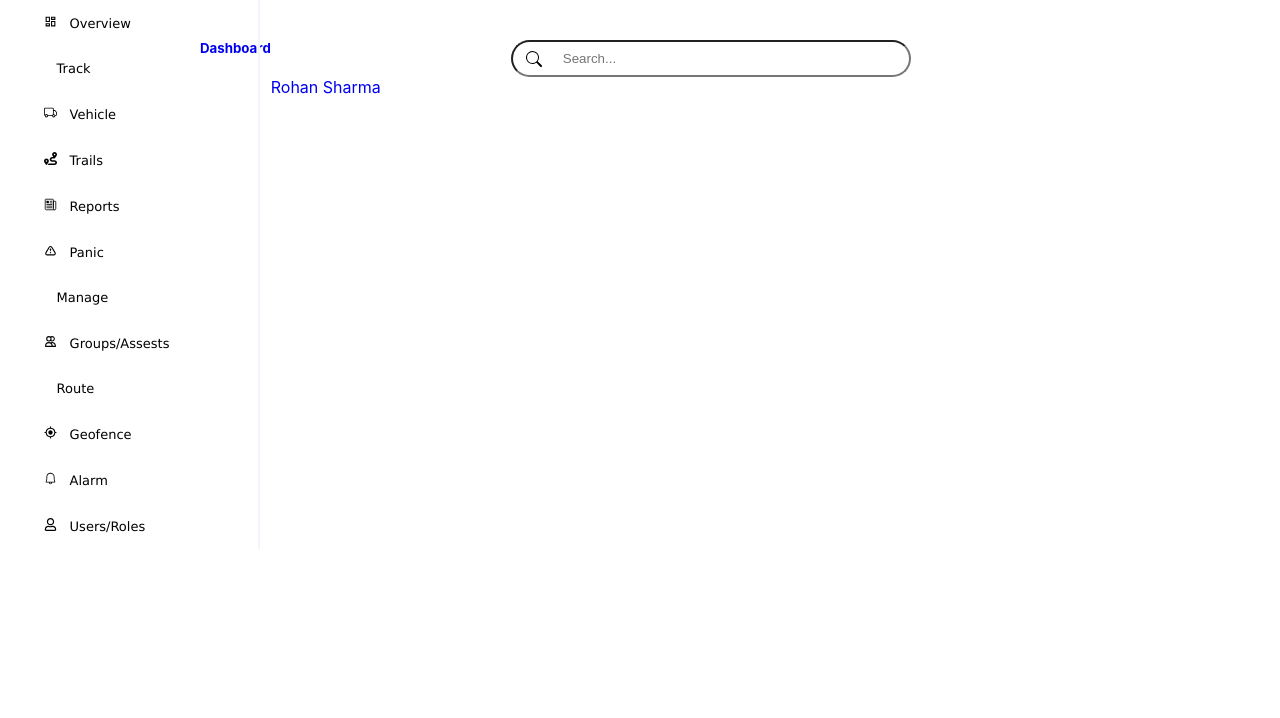
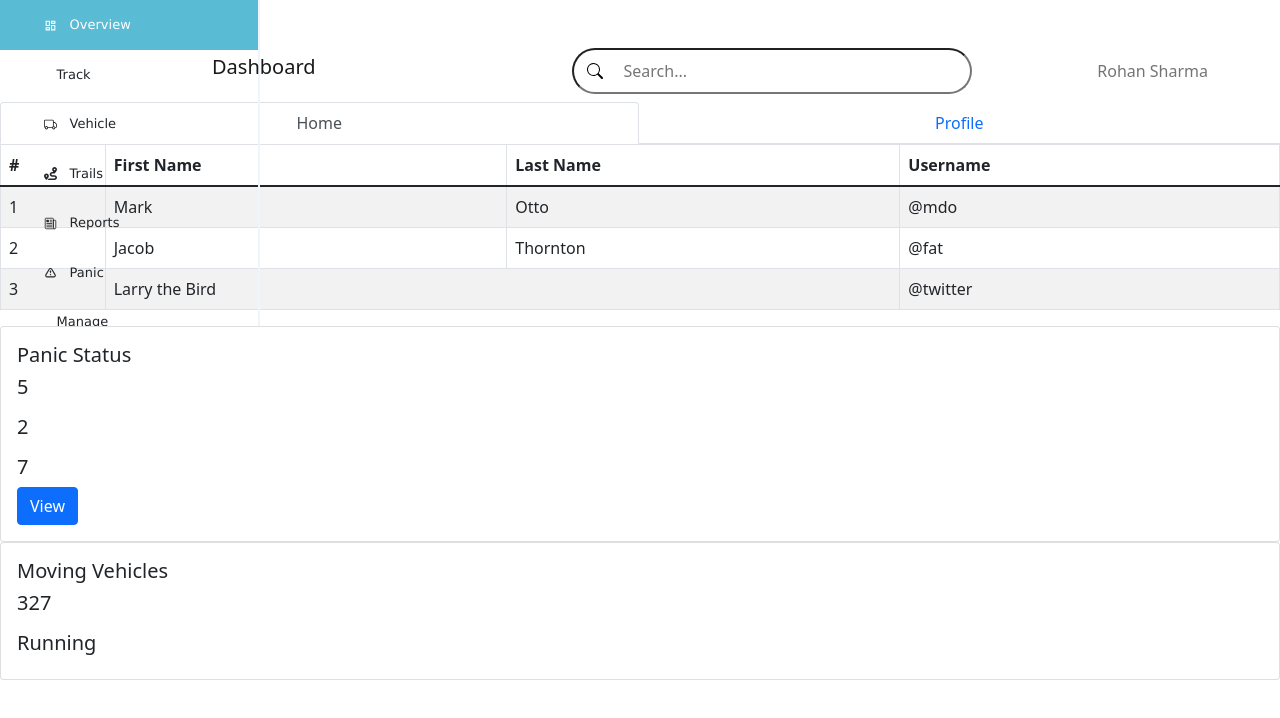
Before and after one commit to Vineeela/VTS-APPMAIN, a React (Create React App) app: page / in a window 1280 px wide. Shown: the top 718 px of the page. Built offline with nearby package versions, Linux system fonts and the light colour scheme.

Commit message:
added card and tab

```diff
--- /dev/null
+++ b/src/components/Cards/Card.js
@@ -0,0 +1,42 @@
+import React from "react";
+import { Card, Button, Container } from "react-bootstrap";
+import { Form } from "react-bootstrap";
+import { Row, Col } from "react-bootstrap";
+import CardHeader from "react-bootstrap/esm/CardHeader";
+import './Card.css'
+
+
+//changes
+function Cardss() {
+    return (
+<div>
+        {/* // Panic Status Cards */}
+        <Card className="crd">
+            <Card.Body>
+                <h5>
+                    <Card.Title>Panic Status</Card.Title>
+                    <Card.Text>5</Card.Text>
+                    <Card.Text>2</Card.Text>
+                    <Card.Text>7</Card.Text>
+
+
+                </h5>
+                <Button> View </Button>
+            </Card.Body>
+        </Card>
+
+        {/* // Today Alarm card */}
+        <Card className="crdd">
+            <Card.Body>
+                <h5>
+                    <Card.Title>Moving Vehicles</Card.Title>
+                    <Card.Text>327</Card.Text>
+                    <Card.Text>Running</Card.Text>
+                </h5>
+            </Card.Body>
+        </Card>
+        </div>
+    );
+}
+
+export default Cardss;
--- /dev/null
+++ b/src/components/Tabs/Tabs.js
@@ -0,0 +1,123 @@
+import React from "react";
+import ReactDOM from "react-dom";
+import { Tabs, Tab, TabContent, Table } from "react-bootstrap";
+import "./Tab.css";
+import "bootstrap/dist/css/bootstrap.min.css";
+
+function Tabbs() {
+  return (
+    <div className="tb">
+      <Tabs fill defaultActiveKey="home" id="uncontrolled-tab-example">
+        <Tab
+          eventKey="home"
+          title="Home"
+          mountOnEnter // <<<
+          unmountOnExit={false} // <<<
+
+        >
+          {/* table component applied here */}
+          <div className="tble">
+          <Table striped bordered hover>
+            <thead className="tb">
+              <tr className="roww">
+                <th>#</th>
+                <th>First Name</th>
+                <th>Last Name</th>
+                <th>Username</th>
+              </tr>
+            </thead>
+            <tbody>
+              <tr className="roww">
+                <td>1</td>
+                <td>Mark</td>
+                <td>Otto</td>
+                <td>@mdo</td>
+              </tr>
+              <tr>
+                <td>2</td>
+                <td>Jacob</td>
+                <td>Thornton</td>
+                <td>@fat</td>
+              </tr>
+              <tr>
+                <td>3</td>
+                <td colSpan={2}>Larry the Bird</td>
+                <td>@twitter</td>
+              </tr>
+            </tbody>
+          </Table>
+          </div>
+
+
+          <TabContent tabTitle="Home" />
+        </Tab>
+        <Tab
+          eventKey="profile"
+          title="Profile"
+          mountOnEnter // <<<
+          unmountOnExit={false} // <<<
+        >
+          <TabContent tabTitle="Profile" />
+        </Tab>
+      </Tabs>
+    </div>
+  );
+}
+
+
+
+const rootElement = document.getElementById("root");
+ReactDOM.render(<Tabbs />, rootElement);
+
+
+
+export default Tabbs;
+
+// import React, { useState } from 'react';
+// import {
+//   MDBTabs,
+//   MDBTabsItem,
+//   MDBTabsLink,
+//   MDBTabsContent,
+//   MDBTabsPane
+// } from 'mdbreact';
+
+// export default function Tabbs() {
+//   const [basicActive, setBasicActive] = useState('tab1');
+
+//   const handleBasicClick = (value:string) => {
+//     if (value === basicActive) {
+//       return;
+//     }
+
+//     setBasicActive(value);
+//   };
+
+//   return (
+//     <>
+//       <MDBTabs className='mb-3'>
+//         <MDBTabsItem>
+//           <MDBTabsLink onClick={() => handleBasicClick('tab1')} active={basicActive === 'tab1'}>
+//             Tab 1
+//           </MDBTabsLink>
+//         </MDBTabsItem>
+//         <MDBTabsItem>
+//           <MDBTabsLink onClick={() => handleBasicClick('tab2')} active={basicActive === 'tab2'}>
+//             Tab 2
+//           </MDBTabsLink>
+//         </MDBTabsItem>
+//         <MDBTabsItem>
+//           <MDBTabsLink onClick={() => handleBasicClick('tab3')} active={basicActive === 'tab3'}>
+// //             Tab 3
+//          </MDBTabsLink>
+//         </MDBTabsItem>
+//        </MDBTabs>
+
+//        <MDBTabsContent>
+//          <MDBTabsPane show={basicActive === 'tab1'}>Tab 1 content</MDBTabsPane>
+//          <MDBTabsPane show={basicActive === 'tab2'}>Tab 2 content</MDBTabsPane>
+//         <MDBTabsPane show={basicActive === 'tab3'}>Tab 3 content</MDBTabsPane>
+//       </MDBTabsContent>
+//    </>
+//  );
+//  }
--- a/src/pages/Overview.js
+++ b/src/pages/Overview.js
@@ -1,11 +1,15 @@
 import React from 'react'
+import Cardss from '../components/Cards/Card';
 import NavbarVts from '../components/navbar/Toolbar';
+import Tabbs from '../components/Tabs/Tabs';
 
  const Overview = () => {
   return (
     <div>
-        <NavbarVts/>
 
+        <div><NavbarVts/></div>
+        <div><Tabbs/></div>
+        <div><Cardss/></div>
     </div>
   )
 };
```
Also changed, not shown: src/components/Cards/Card.css (added), src/components/Tabs/Tab.css (added), 1 other file (tests, documents, lock files or other folders).
